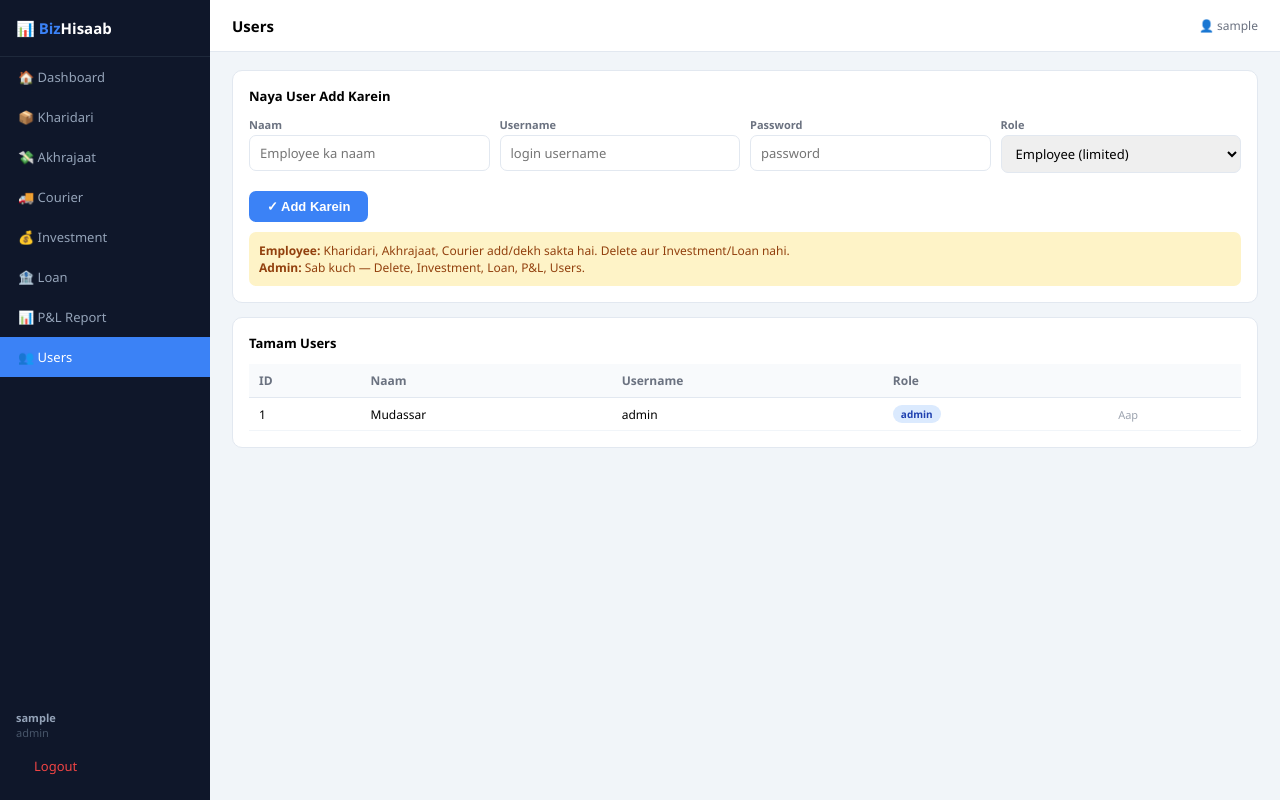
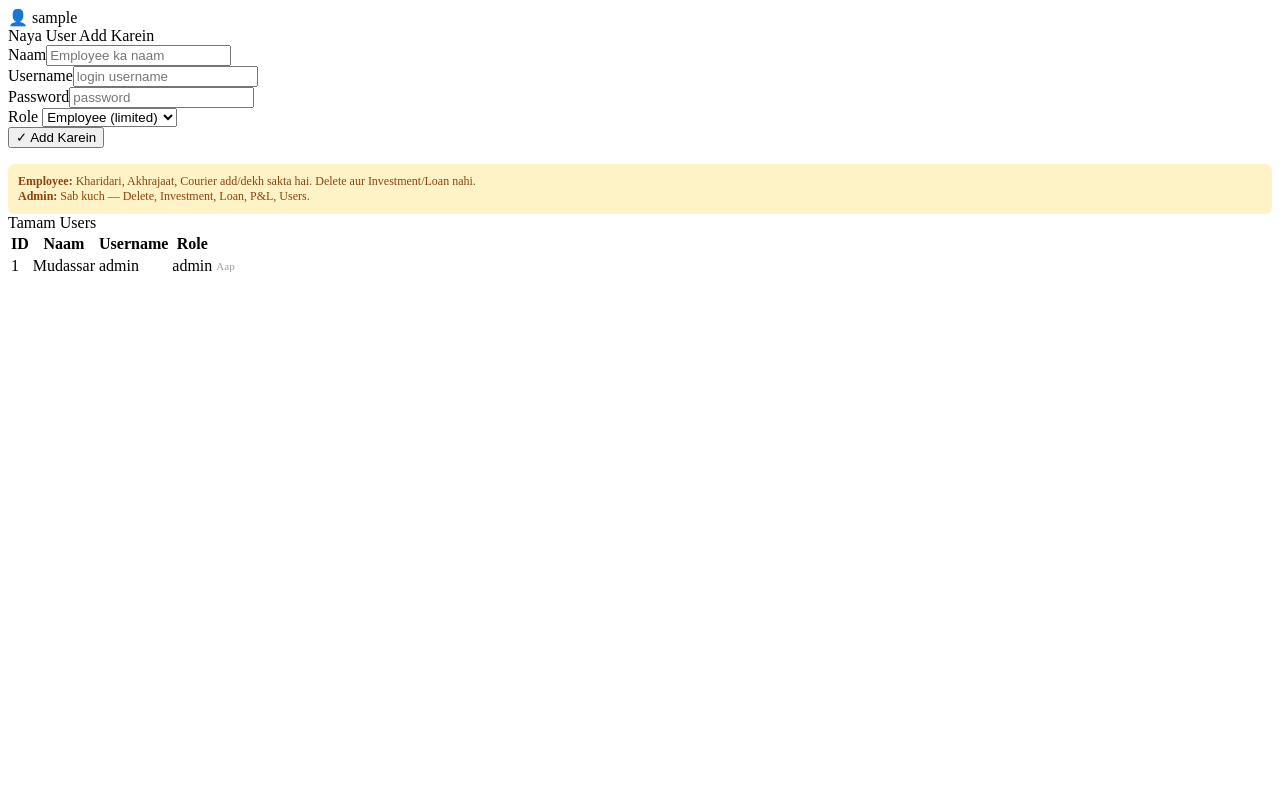
Before and after one commit to mdsrhsn/Accounting-software, a Flask app: page /users in a window 1280 px wide. Run offline with Flask 3, Linux system fonts and the light colour scheme; the visitor is signed in with stand-in values (Sample User, id 1); data comes from the database, SQL or seed files in the repository.

Commit message:
Update base.html

```diff
--- a/bizapp/bizapp2/templates/base.html
+++ b/bizapp/bizapp2/templates/base.html
@@ -1,90 +1,5 @@
-<!DOCTYPE html>
-<html><head>
-<meta charset="UTF-8"><meta name="viewport" content="width=device-width,initial-scale=1">
-<title>BizHisaab</title>
-<style>
-*{box-sizing:border-box;margin:0;padding:0}
-body{font-family:'Segoe UI',sans-serif;background:#F1F5F9;display:flex;min-height:100vh}
-a{text-decoration:none;color:inherit}
-.sb{width:210px;background:#0F172A;display:flex;flex-direction:column;min-height:100vh;flex-shrink:0}
-.sb-brand{padding:18px 16px;color:#fff;font-size:15px;font-weight:700;border-bottom:1px solid #1e293b}
-.sb-brand span{color:#3B82F6}
-.sb a{display:flex;align-items:center;gap:10px;padding:11px 18px;color:#94A3B8;font-size:13px;transition:.15s}
-.sb a:hover,.sb a.on{background:#3B82F6;color:#fff}
-.sb-foot{margin-top:auto;padding:14px 16px;font-size:11px;color:#475569}
-.sb-foot .nm{color:#94A3B8;font-weight:600}
-.sb-foot a{color:#EF4444;display:block;margin-top:6px}
-.main{flex:1;display:flex;flex-direction:column}
-.top{background:#fff;border-bottom:1px solid #E2E8F0;padding:0 22px;height:52px;display:flex;align-items:center;justify-content:space-between}
-.top h1{font-size:15px;font-weight:600}
-.top-r{font-size:12px;color:#6B7280}
-.con{padding:18px 22px;flex:1}
-.card{background:#fff;border:1px solid #E2E8F0;border-radius:10px;padding:16px;margin-bottom:14px}
-.ct{font-size:13px;font-weight:600;margin-bottom:12px}
-.metrics{display:grid;grid-template-columns:repeat(auto-fit,minmax(140px,1fr));gap:10px;margin-bottom:14px}
-.met{background:#fff;border:1px solid #E2E8F0;border-radius:10px;padding:12px 14px}
-.ml{font-size:11px;color:#6B7280;margin-bottom:3px}
-.mv{font-size:18px;font-weight:700}
-.g{color:#16A34A}.r{color:#DC2626}.b{color:#3B82F6}.w{color:#D97706}
-.fg{display:flex;flex-direction:column;gap:3px;margin-bottom:8px}
-.fg label{font-size:11px;color:#6B7280;font-weight:600}
-.fg input,.fg select{padding:8px 10px;border:1px solid #E2E8F0;border-radius:7px;font-size:13px;font-family:inherit}
-.fg input:focus,.fg select:focus{outline:none;border-color:#3B82F6}
-.fgrid{display:grid;grid-template-columns:repeat(auto-fit,minmax(160px,1fr));gap:10px;margin-bottom:10px}
-.btn{display:inline-block;padding:8px 18px;border-radius:7px;font-size:13px;font-weight:600;cursor:pointer;border:none}
-.bp{background:#3B82F6;color:#fff}.bp:hover{background:#2563EB}
-.bs{background:#16A34A;color:#fff}
-.bd{background:#DC2626;color:#fff;padding:4px 10px;font-size:11px}
-table{width:100%;border-collapse:collapse;font-size:12px}
-th{background:#F8FAFC;padding:8px 10px;text-align:left;font-weight:600;color:#6B7280;border-bottom:1px solid #E2E8F0;white-space:nowrap}
-td{padding:7px 10px;border-bottom:1px solid #F1F5F9}
-tr:hover td{background:#F8FAFC}
-.tw{overflow-x:auto}
-.badge{display:inline-block;padding:2px 8px;border-radius:99px;font-size:10px;font-weight:600}
-.bg-g{background:#DCFCE7;color:#166534}
-.bg-r{background:#FEE2E2;color:#991B1B}
-.bg-w{background:#FEF3C7;color:#92400E}
-.bg-b{background:#DBEAFE;color:#1E40AF}
-.alert{padding:9px 14px;border-radius:7px;margin-bottom:12px;font-size:13px;font-weight:500}
-.alert-success{background:#DCFCE7;color:#166534;border:1px solid #BBF7D0}
-.alert-danger{background:#FEE2E2;color:#991B1B;border:1px solid #FECACA}
-.alert-info{background:#DBEAFE;color:#1E40AF;border:1px solid #BFDBFE}
-.kul{font-size:15px;font-weight:700;color:#3B82F6;padding:6px 0}
-.pnl-s{background:#EFF6FF;border-left:3px solid #3B82F6;padding:6px 12px;margin:10px 0 4px;font-size:12px;font-weight:600;color:#1E40AF;border-radius:0 6px 6px 0}
-.pnl-r{display:flex;justify-content:space-between;padding:5px 8px;border-bottom:1px solid #F1F5F9;font-size:13px}
-.pnl-t{font-weight:700;background:#F8FAFC}
-.pnl-grand{font-size:15px;font-weight:700;background:#EFF6FF;border-radius:6px;padding:10px 12px;margin-top:8px;display:flex;justify-content:space-between}
-@media(max-width:700px){.sb{display:none}.fgrid{grid-template-columns:1fr}.metrics{grid-template-columns:1fr 1fr}}
-</style></head>
-<body>
-<nav class="sb">
-  <div class="sb-brand">📊 <span>Biz</span>Hisaab</div>
-  <a href="/dashboard" class="{% if page=='dash' %}on{% endif %}">🏠 Dashboard</a>
-  <a href="/kharidari" class="{% if page=='kh' %}on{% endif %}">📦 Kharidari</a>
-  <a href="/akhrajaat" class="{% if page=='ex' %}on{% endif %}">💸 Akhrajaat</a>
-  <a href="/courier"   class="{% if page=='co' %}on{% endif %}">🚚 Courier</a>
-  {% if session.role=='admin' %}
-  <a href="/investment" class="{% if page=='inv' %}on{% endif %}">💰 Investment</a>
-  <a href="/loan"       class="{% if page=='ln' %}on{% endif %}">🏦 Loan</a>
-  <a href="/pnl"        class="{% if page=='pnl' %}on{% endif %}">📊 P&L Report</a>
-  <a href="/users"      class="{% if page=='usr' %}on{% endif %}">👥 Users</a>
-  {% endif %}
-  <div class="sb-foot">
-    <div class="nm">{{ session.naam }}</div>
-    <div>{{ session.role }}</div>
-    <a href="/logout">Logout</a>
-  </div>
-</nav>
-<div class="main">
-  <div class="top">
-    <h1>{% block title %}{% endblock %}</h1>
-    <div class="top-r">👤 {{ session.naam }}</div>
-  </div>
-  <div class="con">
-    {% with msgs = get_flashed_messages(with_categories=true) %}
-      {% for c,m in msgs %}<div class="alert alert-{{c}}">{{m}}</div>{% endfor %}
-    {% endwith %}
-    {% block content %}{% endblock %}
-  </div>
-</div>
-</body></html>
+{% block heading %}{% endblock %}
+👤 {{ session.naam }}
+{% with msgs = get_flashed_messages(with_categories=true) %} {% for c,m in msgs %}
+{{m}}
+{% endfor %} {% endwith %} {% block content %}{% endblock %}
```
